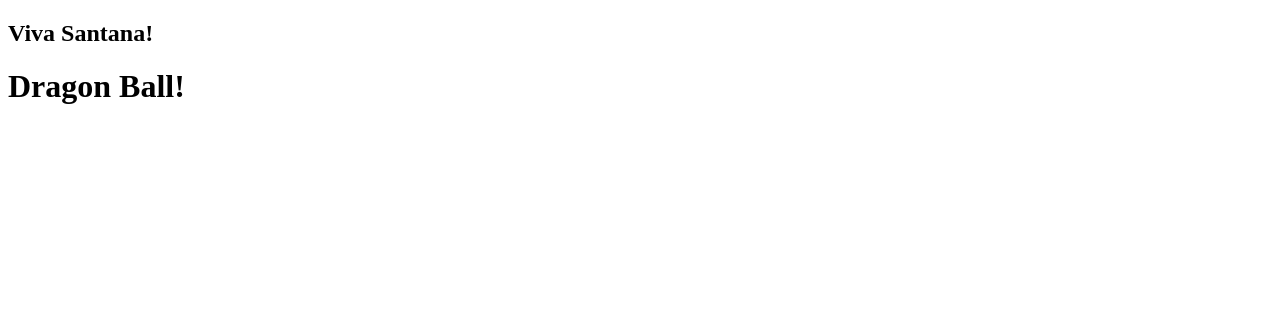
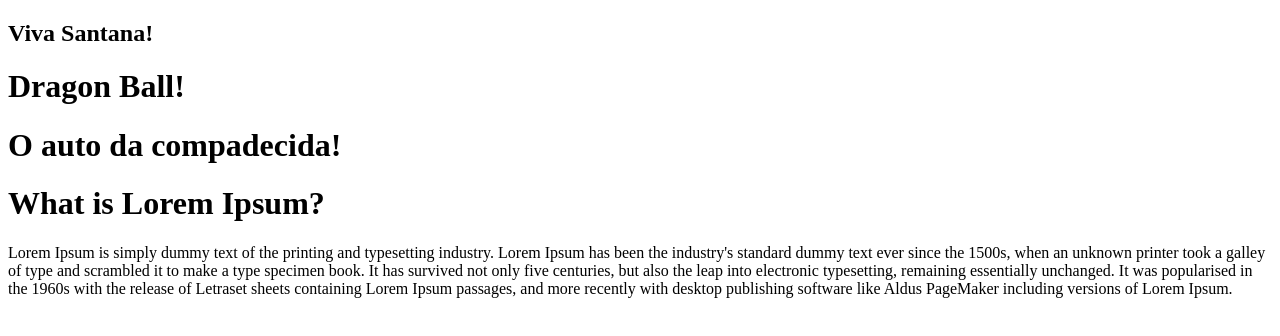
Before and after one commit to allangbr/nextIniciate, a Next.js app: page / in a window 1280 px wide. Shown: the top 336 px of the page. Built offline with nearby package versions, Linux system fonts and the light colour scheme.

Commit message:
atualizando exportações

```diff
--- a/pages/export.js
+++ b/pages/export.js
@@ -1,4 +1,4 @@
-function Anime(){
+export function Anime(){
   return (
     <div>
        <h1>
@@ -8,4 +8,12 @@
  )
 }
 
-export {Anime}
+export function Filme(){
+  return (
+    <div>
+       <h1>
+         O auto da compadecida!
+       </h1>
+    </div>
+ )
+}
--- a/pages/index.js
+++ b/pages/index.js
@@ -1,4 +1,7 @@
-import {Anime} from './export.js';
+import {Anime} from "./export.js"
+import {Filme} from "./export.js"
+import {Lorem} from "./lorem.js"
+
 
 export default function Home(){
   return (
@@ -6,7 +9,9 @@
         <h2>
           Viva Santana!
         </h2>
-        <Anime/>
+        <Anime />
+        <Filme />
+        <Lorem />
      </div>
   )
 }
--- a/pages/lorem.js
+++ b/pages/lorem.js
@@ -1,4 +1,4 @@
-export default function Teste(){
+export function Lorem(){
   return (
      <div>
         <h1>
```
